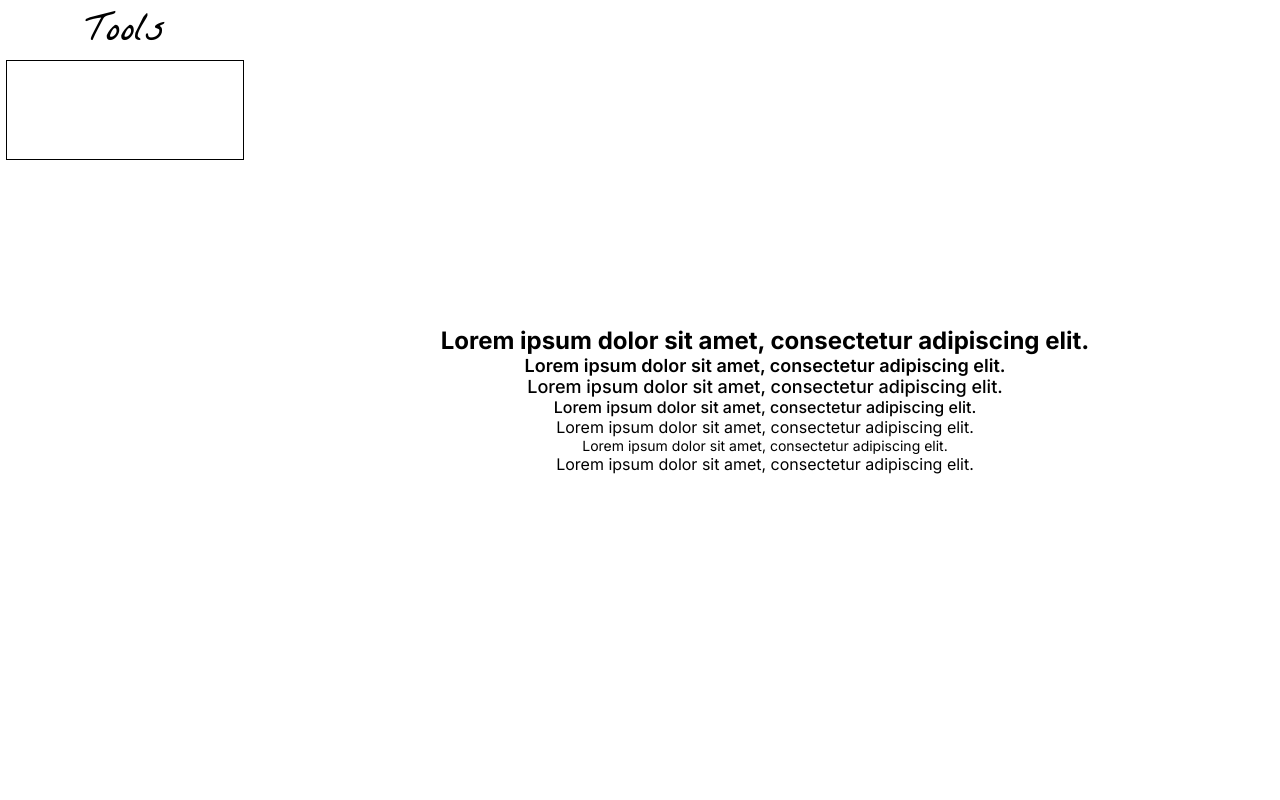
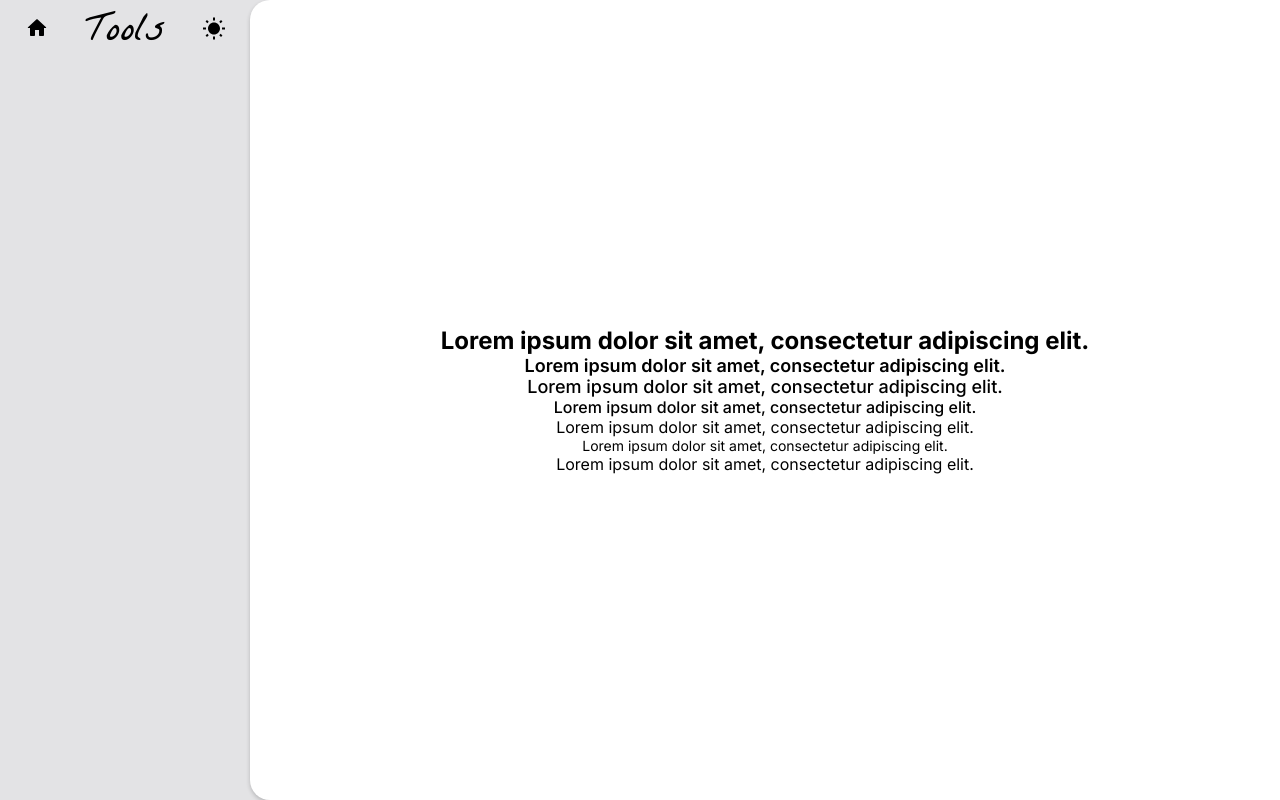
Before and after one commit to vincentDubresson/vdub-dev-tools, a Next.js app in the folder webroot/: page / in a window 1280 px wide. Built offline with nearby package versions, Linux system fonts and the light colour scheme; a web font is replaced by a local one.

Commit message:
add theme mode toggle button and home button in navbar

```diff
--- a/webroot/src/_components/Navbar/Navbar.module.scss
+++ b/webroot/src/_components/Navbar/Navbar.module.scss
@@ -10,13 +10,22 @@
 
   .logo_container {
     display: flex;
-    justify-content: center;
+    justify-content: space-around;
     align-items: center;
+    width: 95%;
     height: 100%;
+    margin-top: 5px;
 
     .logo {
       width: 80px;
       height: 100%;
+      padding-bottom: 10px;
+    }
+
+    .button {
+      background-color: transparent;
+      border: none;
+      cursor: pointer;
     }
   }
 
@@ -27,7 +36,6 @@
 
 @media screen and (max-width: 950px) and (max-height: 500px) {
   .navbar {
-    display: flex;
     flex-direction: column;
     justify-content: flex-start;
     gap: 5px;
@@ -38,14 +46,10 @@
     margin: 0;
 
     .logo_container {
-      display: flex;
-      justify-content: center;
-      align-items: center;
       height: 50px;
 
       .logo {
         width: 60px;
-        height: 100%;
       }
     }
 
@@ -56,14 +60,12 @@
       align-items: flex-start;
       width: 95%;
       height: 100px;
-      border: 1px solid rgb($black-rgb);
     }
   }
 }
 
 @media screen and (min-width: 900px) and (min-height: 500px) {
   .navbar {
-    display: flex;
     flex-direction: column;
     justify-content: flex-start;
     align-items: center;
@@ -74,7 +76,7 @@
 
     .logo_container {
       display: flex;
-      justify-content: center;
+      justify-content: space-around;
       align-items: center;
       height: 50px;
 
@@ -91,7 +93,6 @@
       align-items: flex-start;
       width: 95%;
       height: 100px;
-      border: 1px solid rgb($black-rgb);
     }
   }
 }
--- a/webroot/src/_components/Navbar/Navbar.tsx
+++ b/webroot/src/_components/Navbar/Navbar.tsx
@@ -1,12 +1,23 @@
 import styles from './Navbar.module.scss';
 import logo from '../../../public/logo.svg';
 import Image from 'next/image';
+import ThemeToggleButton from '../ThemeToggleButton/ThemeToggleButton';
+import HomeRoundedIcon from '@mui/icons-material/HomeRounded';
+import Link from 'next/link';
 
-const Navbar = () => {
+const Navbar = ({ handleThemeToggle }: { handleThemeToggle: any }) => {
+  const handleThemeToggleClick = (themeMode: 'light' | 'dark') => {
+    handleThemeToggle(themeMode);
+  };
+
   return (
     <nav className={styles.navbar}>
       <div className={styles.logo_container}>
+        <Link href="/" className={styles.button}>
+          <HomeRoundedIcon />
+        </Link>
         <Image className={styles.logo} src={logo} alt="logo" />
+        <ThemeToggleButton themeToggle={handleThemeToggleClick} />
       </div>
       <div className={styles.menu}></div>
     </nav>
--- /dev/null
+++ b/webroot/src/_components/ThemeToggleButton/ThemeToggleButton.module.scss
@@ -0,0 +1,7 @@
+@import '../../app/variables.scss';
+
+.button {
+  background-color: transparent;
+  border: none;
+  cursor: pointer;
+}
--- /dev/null
+++ b/webroot/src/_components/ThemeToggleButton/ThemeToggleButton.tsx
@@ -0,0 +1,30 @@
+import WbSunnyIcon from '@mui/icons-material/WbSunny';
+import NightlightOutlinedIcon from '@mui/icons-material/NightlightOutlined';
+import styles from './ThemeToggleButton.module.scss';
+import { useState } from 'react';
+
+const ThemeToggleButton = ({ themeToggle }: { themeToggle: any }) => {
+  const [theme, setTheme] = useState<'light' | 'dark'>('light');
+
+  const handleThemeToggleClick = (themeMode: 'light' | 'dark') => {
+    setTheme(themeMode);
+    themeToggle(themeMode);
+  };
+
+  return (
+    <button
+      className={styles.button}
+      onClick={() =>
+        handleThemeToggleClick(theme === 'light' ? 'dark' : 'light')
+      }
+    >
+      {theme === 'light' ? (
+        <WbSunnyIcon />
+      ) : (
+        <NightlightOutlinedIcon sx={{ color: 'white' }} />
+      )}
+    </button>
+  );
+};
+
+export default ThemeToggleButton;
--- a/webroot/src/app/layout.tsx
+++ b/webroot/src/app/layout.tsx
@@ -1,24 +1,26 @@
-import React from 'react';
+'use client';
+import React, { useState } from 'react';
 import './globals.scss';
 import { Inter } from 'next/font/google';
 import Navbar from '@/_components/Navbar/Navbar';
 
 const inter = Inter({ subsets: ['latin'] });
 
-export const metadata = {
-  title: 'Create Next App',
-  description: 'Generated by create next app',
-};
-
 export default function RootLayout({
   children,
 }: {
   children: React.ReactNode;
 }) {
+  const [theme, setTheme] = useState<'light' | 'dark'>('light');
+
+  const handleThemeToggle = (theme: 'light' | 'dark') => {
+    setTheme(theme);
+  };
+
   return (
     <html lang="en">
-      <body className={inter.className}>
-        <Navbar />
+      <body className={`${inter.className} ${theme}`}>
+        <Navbar handleThemeToggle={handleThemeToggle} />
         {children}
       </body>
     </html>
```
